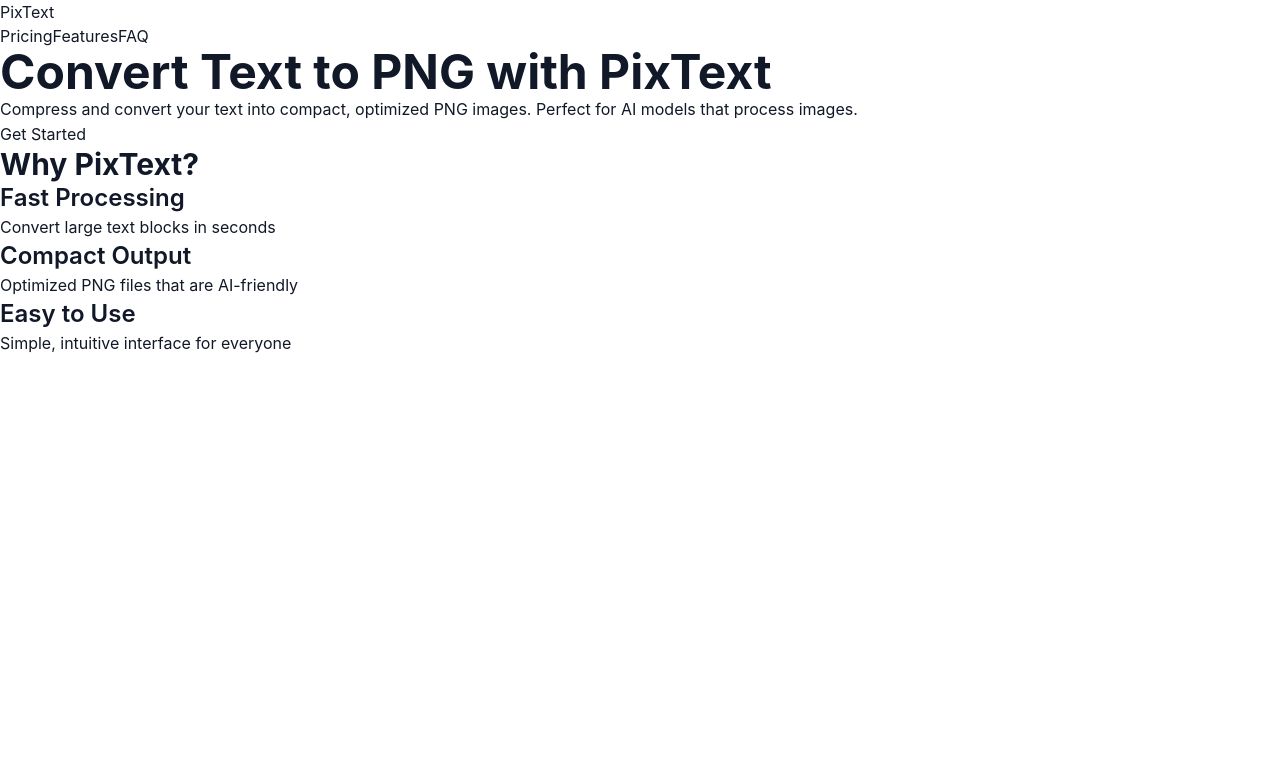
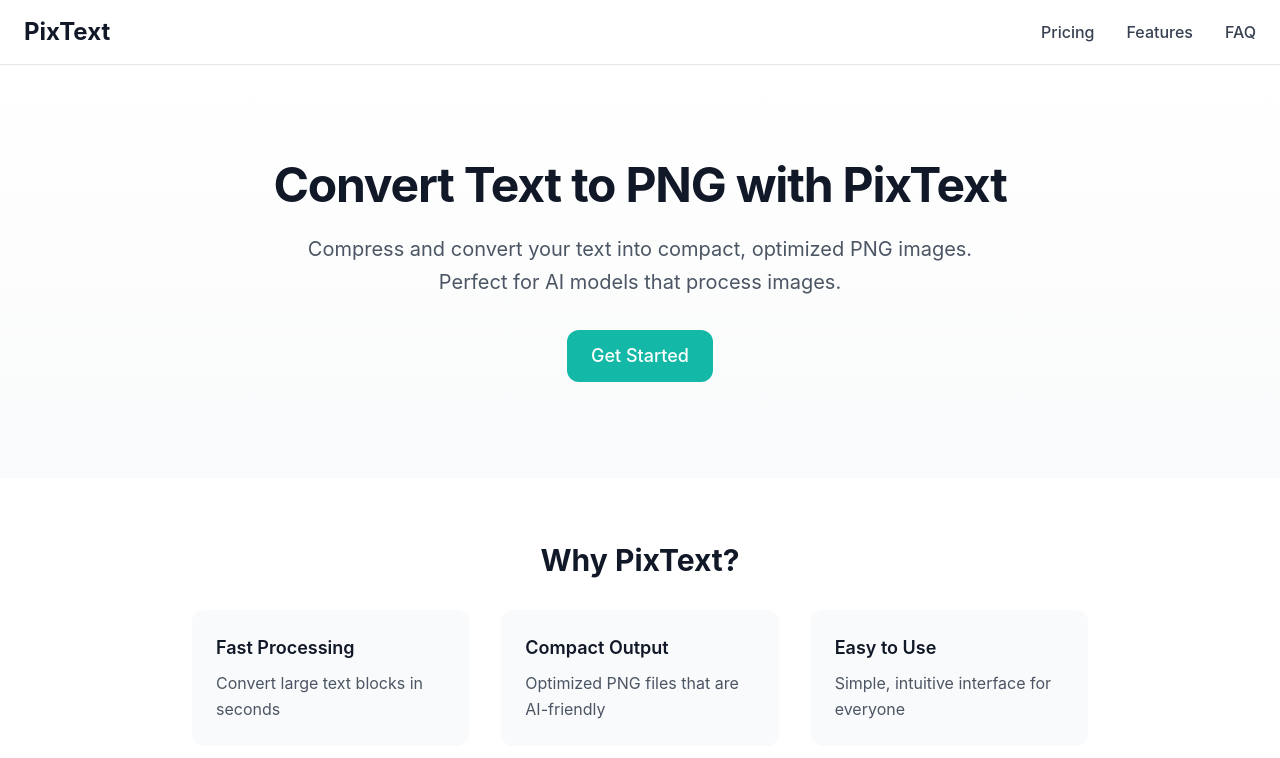
Before and after one commit to SANJUBHANDARI219/pixtext, a Next.js app: page / in a window 1280 px wide. Shown: the top 758 px of the page. Built offline with nearby package versions, Linux system fonts and the light colour scheme.

Commit message:
style: add Tailwind config with DESIGN.md tokens
Co-Authored-By: Claude Code <noreply@anthropic.com>

```diff
--- /dev/null
+++ b/tailwind.config.ts
@@ -0,0 +1,68 @@
+import type { Config } from 'tailwindcss'
+
+const config: Config = {
+  content: [
+    './app/**/*.{js,ts,jsx,tsx,mdx}',
+    './components/**/*.{js,ts,jsx,tsx,mdx}',
+  ],
+  theme: {
+    extend: {
+      colors: {
+        gray: {
+          50: '#F9FAFB',
+          100: '#F3F4F6',
+          200: '#E5E7EB',
+          300: '#D1D5DB',
+          400: '#9CA3AF',
+          500: '#6B7280',
+          600: '#4B5563',
+          700: '#374151',
+          800: '#1F2937',
+          900: '#111827',
+        },
+        teal: {
+          50: '#F0FDFA',
+          100: '#CCFBF1',
+          200: '#99F6E4',
+          500: '#14B8A6',
+          600: '#0D9488',
+          700: '#0F766E',
+        },
+      },
+      fontSize: {
+        'heading-xl': ['2.5rem', { lineHeight: '3rem', fontWeight: '700' }],
+        'heading-lg': ['2rem', { lineHeight: '2.5rem', fontWeight: '700' }],
+        'heading-md': ['1.5rem', { lineHeight: '2rem', fontWeight: '600' }],
+        'heading-sm': ['1.25rem', { lineHeight: '1.75rem', fontWeight: '600' }],
+        'body-lg': ['1.125rem', { lineHeight: '1.75rem', fontWeight: '400' }],
+        'body-md': ['1rem', { lineHeight: '1.5rem', fontWeight: '400' }],
+        'body-sm': ['0.875rem', { lineHeight: '1.25rem', fontWeight: '400' }],
+        label: ['0.75rem', { lineHeight: '1rem', fontWeight: '500' }],
+      },
+      spacing: {
+        xs: '0.25rem',
+        sm: '0.5rem',
+        md: '1rem',
+        lg: '1.5rem',
+        xl: '2rem',
+        '2xl': '3rem',
+        '3xl': '4rem',
+      },
+      borderRadius: {
+        sm: '0.375rem',
+        md: '0.5rem',
+        lg: '0.75rem',
+        xl: '1rem',
+        '2xl': '1.5rem',
+      },
+      boxShadow: {
+        sm: '0 1px 2px 0 rgba(0, 0, 0, 0.05)',
+        md: '0 4px 6px -1px rgba(0, 0, 0, 0.1), 0 2px 4px -1px rgba(0, 0, 0, 0.06)',
+        lg: '0 10px 15px -3px rgba(0, 0, 0, 0.1), 0 4px 6px -2px rgba(0, 0, 0, 0.05)',
+        xl: '0 20px 25px -5px rgba(0, 0, 0, 0.1), 0 10px 10px -5px rgba(0, 0, 0, 0.04)',
+      },
+    },
+  },
+  plugins: [],
+}
+export default config
```
